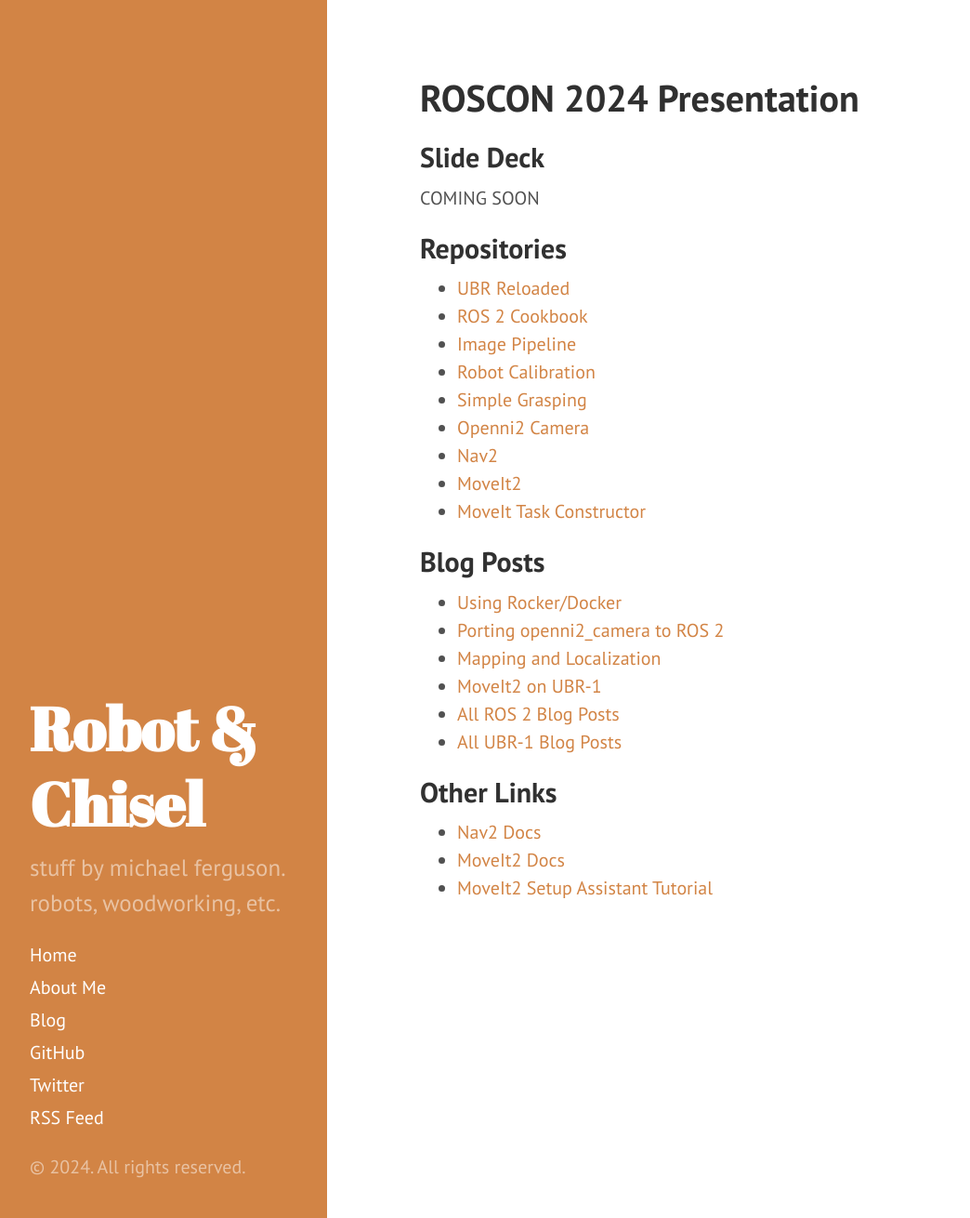
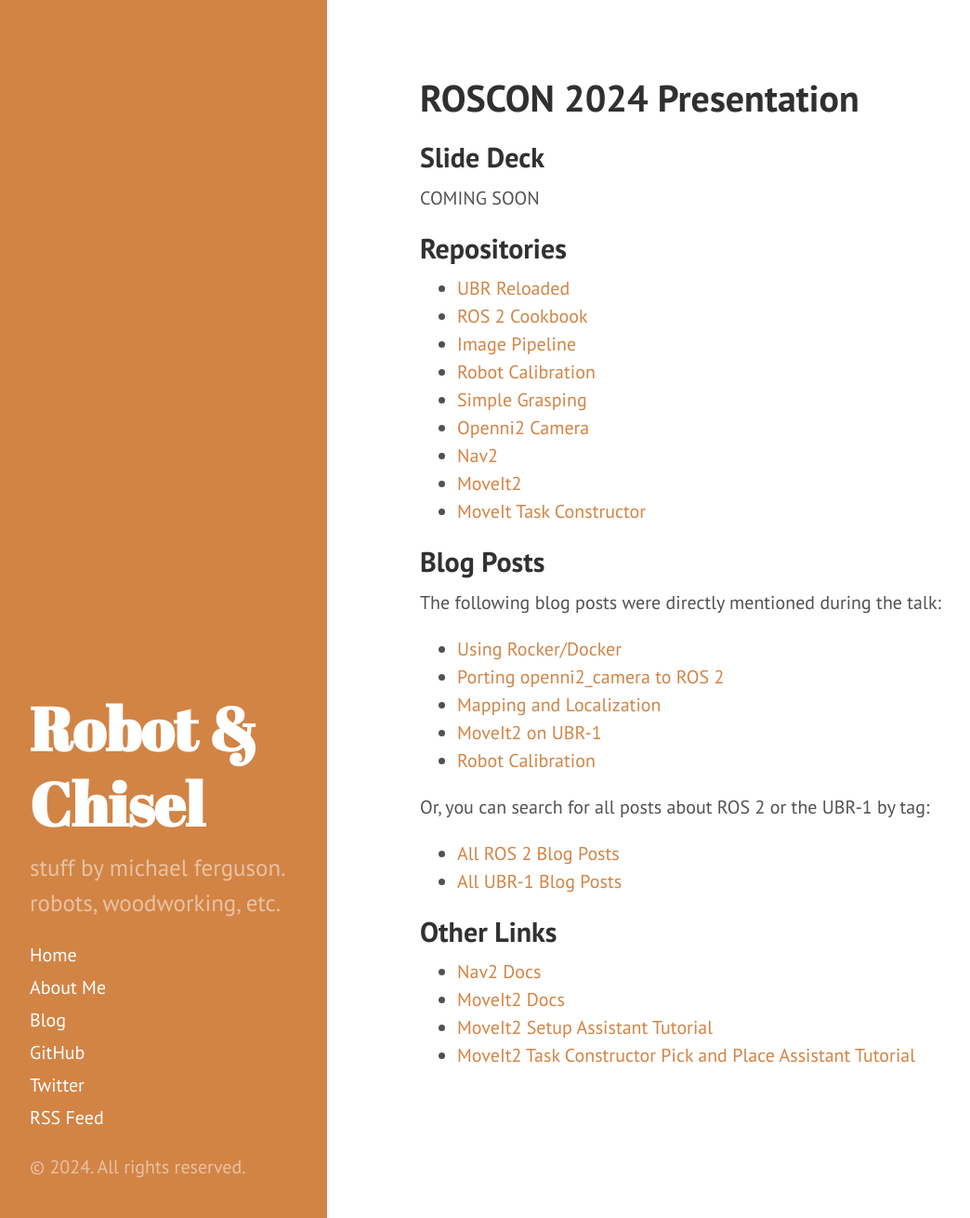
Before and after one commit to robotandchisel/robotandchisel.github.io, a Jekyll site: the page built from roscon24.md, in a window 1280 px wide and 1310 px high. Shown: the whole window at 93% size, without its empty margins (8-1052 px from the left). Built offline with Jekyll 4.4.1, drawn with Linux system fonts in a browser that asks for light colours.

Commit message:
update ROSCON page

```diff
--- a/roscon24.md
+++ b/roscon24.md
@@ -22,10 +22,16 @@
 
 ## Blog Posts
 
+The following blog posts were directly mentioned during the talk:
+
  * [Using Rocker/Docker]({% post_url 2022-06-21-ubr1-on-ros2 %})
  * [Porting openni2_camera to ROS 2]({% post_url 2020-06-16-ubr1-on-ros2 %})
  * [Mapping and Localization]({% post_url 2020-08-19-slam-in-ros2 %})
  * [MoveIt2 on UBR-1]({% post_url 2024-10-22-ubr1-on-moveit2 %})
+ * [Robot Calibration]({% post_url 2020-04-09-robot-calibration-for-ros %})
+
+Or, you can search for all posts about ROS 2 or the UBR-1 by tag:
+
  * <a href="/{{ site.baseurl }}tag/ros2">All ROS 2 Blog Posts</a>
  * <a href="/{{ site.baseurl }}tag/ubr1">All UBR-1 Blog Posts</a>
 
@@ -34,3 +40,4 @@
  * [Nav2 Docs](https://nav2.org)
  * [MoveIt2 Docs](https://moveit.picknik.ai)
  * [MoveIt2 Setup Assistant Tutorial](https://moveit.picknik.ai/main/doc/examples/setup_assistant/setup_assistant_tutorial.html)
+ * [MoveIt2 Task Constructor Pick and Place Assistant Tutorial](https://moveit.picknik.ai/main/doc/tutorials/pick_and_place_with_moveit_task_constructor/pick_and_place_with_moveit_task_constructor.html)
```
